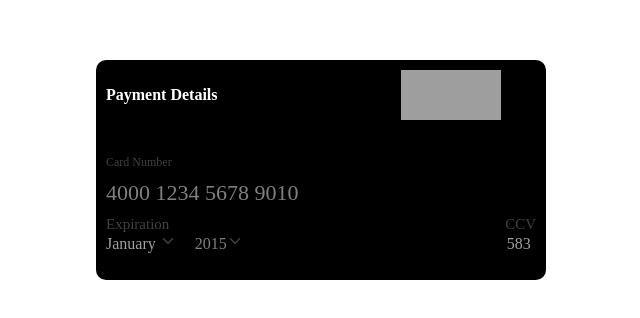
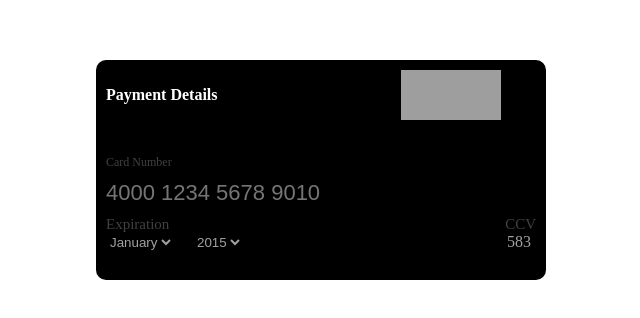
Before and after one commit to KamilMirzoev/card, a plain HTML site: page index.htm in a window 1280 px wide. Shown: the part 120-438 px from the top of the page, 319-959 px from the left. Drawn offline with nearby package versions, Linux system fonts and the light colour scheme; grey boxes are pictures that could not be loaded.

Commit message:
second commit

```diff
--- a/index.htm
+++ b/index.htm
@@ -1,5 +1,6 @@
 <!DOCTYPE html>
 <html lang="en">
+
 <head>
     <meta charset="UTF-8">
     <meta http-equiv="X-UA-Compatible" content="IE=edge">
@@ -9,21 +10,33 @@
     <link rel="stylesheet" href="style.css">
     <title>Document</title>
 </head>
+
 <body>
     <div class="card">
         <div class="payment">
             <p>Payment Details</p>
-            <img src="https://upload.wikimedia.org/wikipedia/commons/thumb/5/5a/Visa_2014.svg/2560px-Visa_2014.svg.png" alt="">
+            <img src="https://upload.wikimedia.org/wikipedia/commons/thumb/5/5a/Visa_2014.svg/2560px-Visa_2014.svg.png"
+                alt="">
         </div>
         <p id="number">Card Number</p>
-        <p id="card">4000 1234 5678 9010</p>
+        <input id="card" type="text" placeholder="4000 1234 5678 9010">
         <div class="expiration">
             <p>Expiration</p>
             <p>CCV</p>
         </div>
-        <span id="week">January <ion-icon class="i" name="chevron-down-outline"></ion-icon></span>
-        <span id="year">2015<ion-icon class="i" name="chevron-down-outline"></ion-icon></span>
-        <span id="cvv">583</span>
+        <form action="">
+            <select name="weeks" id="week">
+                <option value="January">January</option>
+                <option value="April">April</option>
+                <option value="Mart">Mart</option>
+            </select>
+            <select name="years" id="year">
+                <option value="2015">2015</option>
+                <option value="2016">2016</option>
+                <option value="2017">2017</option>
+            </select>
+            <span id="cvv">583</span>
     </div>
 </body>
+
 </html>
--- a/style.css
+++ b/style.css
@@ -56,13 +56,24 @@ img{
 }
 #week{
     margin-left: 10px;
+    background-color: transparent;
+    border: none;
     color: rgb(161, 161, 161);
+    outline: none;
 }
-#year{
+#year{margin-left: 10px;
+    background-color: transparent;
+    border: none;
+    color: rgb(161, 161, 161);
+    outline: none;
     margin-left: 15px;
-    color: rgb(128, 128, 128);
 }
 #cvv{
     margin-left: 260px;
     color: rgb(161, 161, 161);
 }
+#card{
+    background-color: transparent;
+    border: none;
+    outline: none;
+}
```
